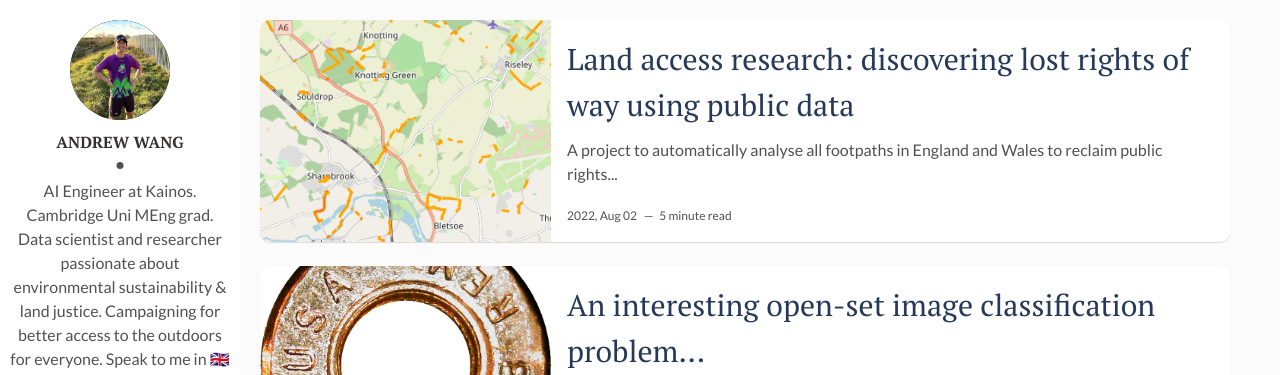
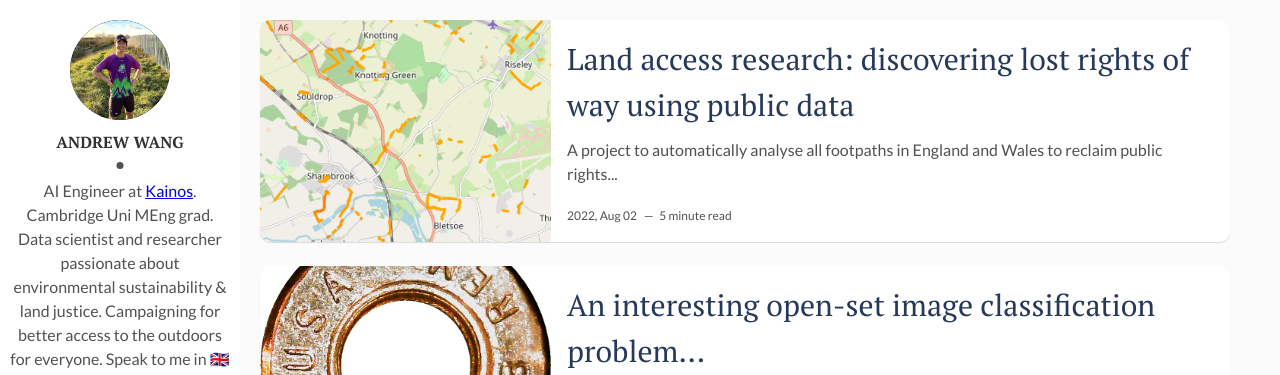
Before and after one commit to Andrewwango/andrewwango.github.io, a Jekyll site: the page built from index.html, in a window 1280 px wide. Shown: the top 375 px of the page. Built offline with Jekyll 4.4.1, drawn with Linux system fonts in a browser that asks for light colours; the list of posts is cut into pages by our own code; part of the change alters nothing that is shown; some of the changed text lies outside the part shown.

```diff
--- a/_config.yml
+++ b/_config.yml
@@ -9,7 +9,7 @@ site-twitter: #if your site has a twitter account, enter it here
 # Author Settings
 author: Andrew Wang # add your name
 author-img: logo.jpg # add your photo
-about-author: AI Engineer at Kainos. Cambridge Uni MEng grad. Data scientist and researcher passionate about environmental sustainability & land justice. Campaigning for better access to the outdoors for everyone. Speak to me in 🇬🇧 🇫🇷 🇨🇳 🇩🇪
+about-author: AI Engineer at <a href="https://www.kainos.com/">Kainos</a>. Cambridge Uni MEng grad. Data scientist and researcher passionate about environmental sustainability & land justice. Campaigning for better access to the outdoors for everyone. Speak to me in 🇬🇧 🇫🇷 🇨🇳 🇩🇪
 cv-author: "https://andrewwango.github.io/cv.pdf"
 social-twitter: andrewwango # add your Twitter handle
 social-facebook: # add your Facebook handle
```
